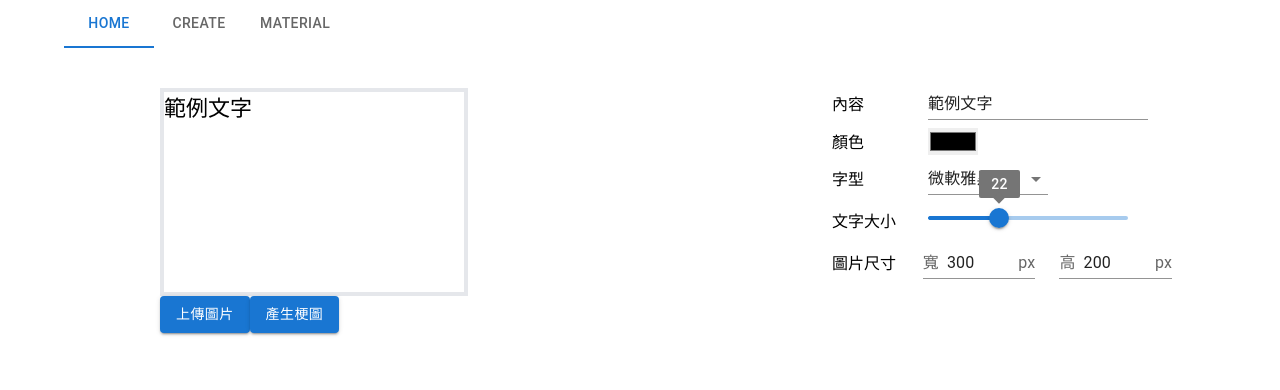
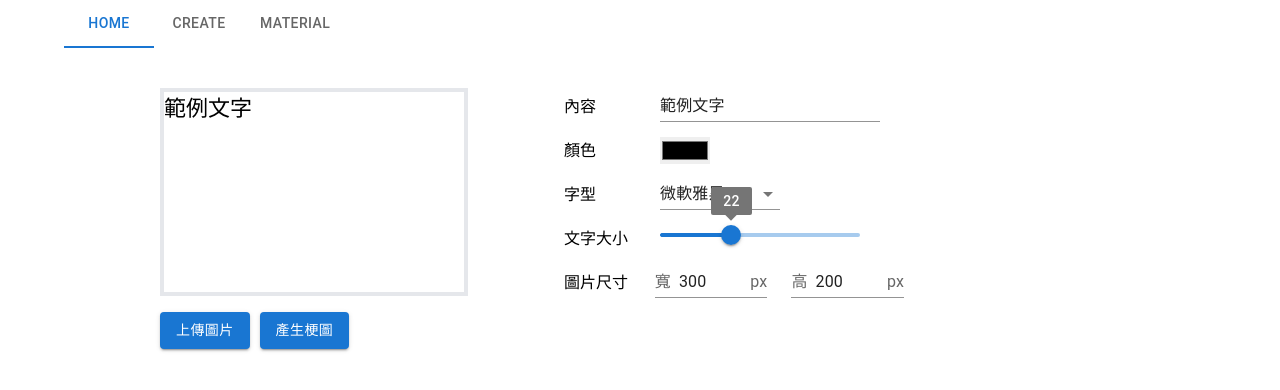
Before and after one commit to EllieKu/react-meme-generator, a React (Vite) app: page /create in a window 1280 px wide. Shown: the top 390 px of the page. Built offline with nearby package versions, Linux system fonts and the light colour scheme.

Commit message:
adjust UI

```diff
--- a/src/pages/Create.tsx
+++ b/src/pages/Create.tsx
@@ -42,7 +42,7 @@ type RowProps = {
 
 const Row = ({ children }: RowProps) => {
   return (
-    <div className="flex flex-row items-center mb-2">
+    <div className="flex flex-row items-center mb-2 h-9">
       {children}
     </div>
   )
@@ -117,7 +117,7 @@ export default function Create() {
       }}
     >
       <Grid container>
-        <Grid sm={10} md={6} mdOffset={1}>
+        <Grid xsOffset={1}>
           <div
             css={{
               width: `${params.width}px`,
@@ -147,9 +147,11 @@ export default function Create() {
             onChange={upload}
             style={{display: 'none'}}
           />
+          <div className="mt-4">
             <Button
               variant="contained"
               onClick={invokeInput}
+              sx={{ marginRight: '10px' }}
             >
               上傳圖片
             </Button>
@@ -159,8 +161,9 @@ export default function Create() {
             >
               產生梗圖
             </Button>
+          </div>
         </Grid>
-        <Grid mdOffset={1}>
+        <Grid xsOffset={1}>
           <Row>
             <label className="pr-3 basis-24">內容</label>
             <TextField
```
Lines whose indentation alone changed are shown as unchanged.
